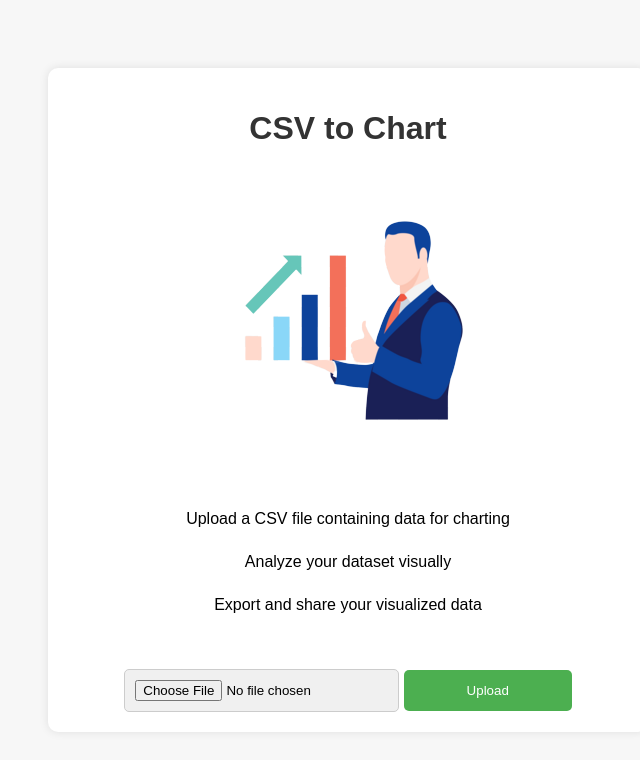
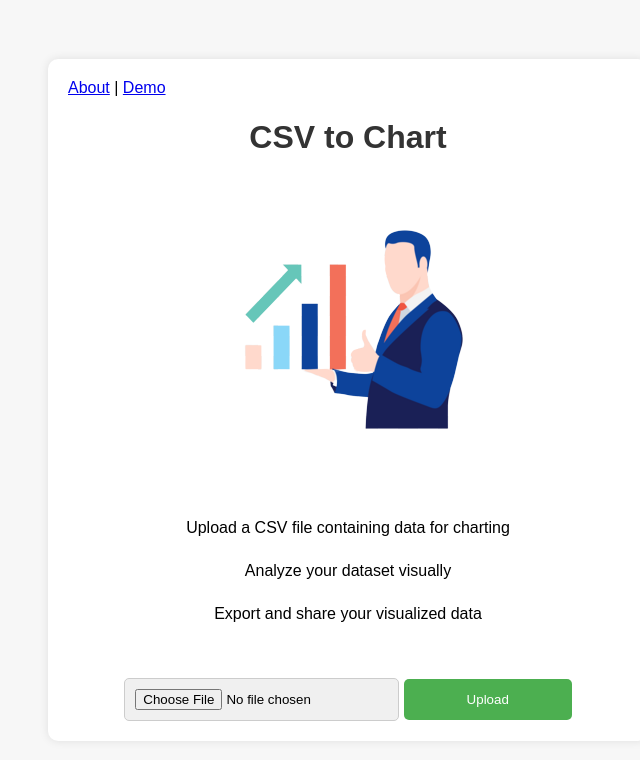
Before and after one commit to georgescutelnicu/CSV-to-Plot, a Flask app: page / in a window 1280 px wide. Shown: the top 760 px of the page, without its empty margins (292-932 px from the left). Run offline with Flask 3, Linux system fonts and the light colour scheme.

Commit message:
Refactor landing page

```diff
--- a/templates/index.html
+++ b/templates/index.html
@@ -8,6 +8,9 @@
 </head>
 <body>
     <div class="container">
+        <div class="container-links">
+            <a href="/about">About</a> | <a href="/demo">Demo</a>
+        </div>
         <h1>CSV to Chart</h1>
         <img src="{{ url_for('static', filename='img/stats.png') }}" alt="Statistics Icon">
         <ul>
```
